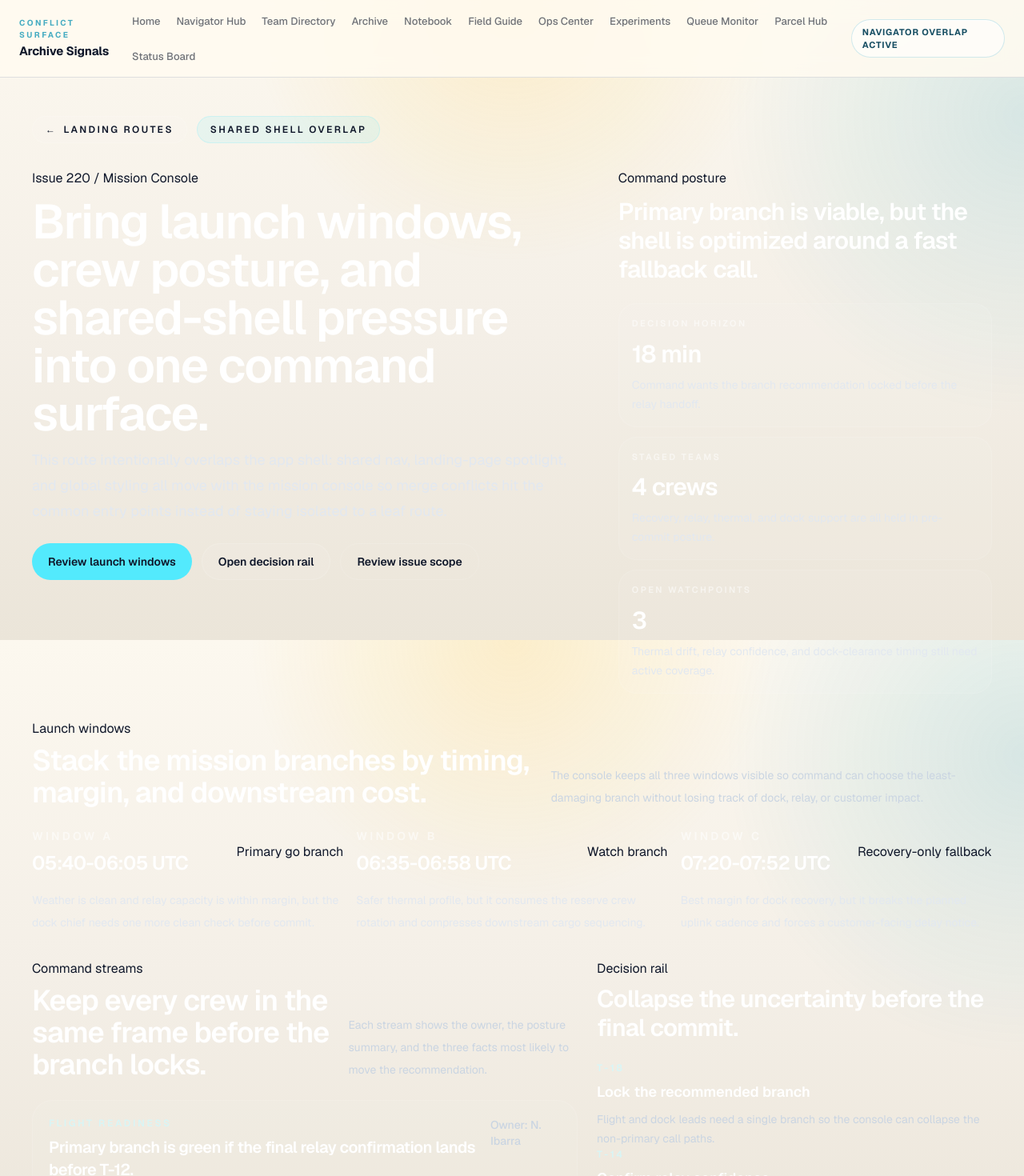
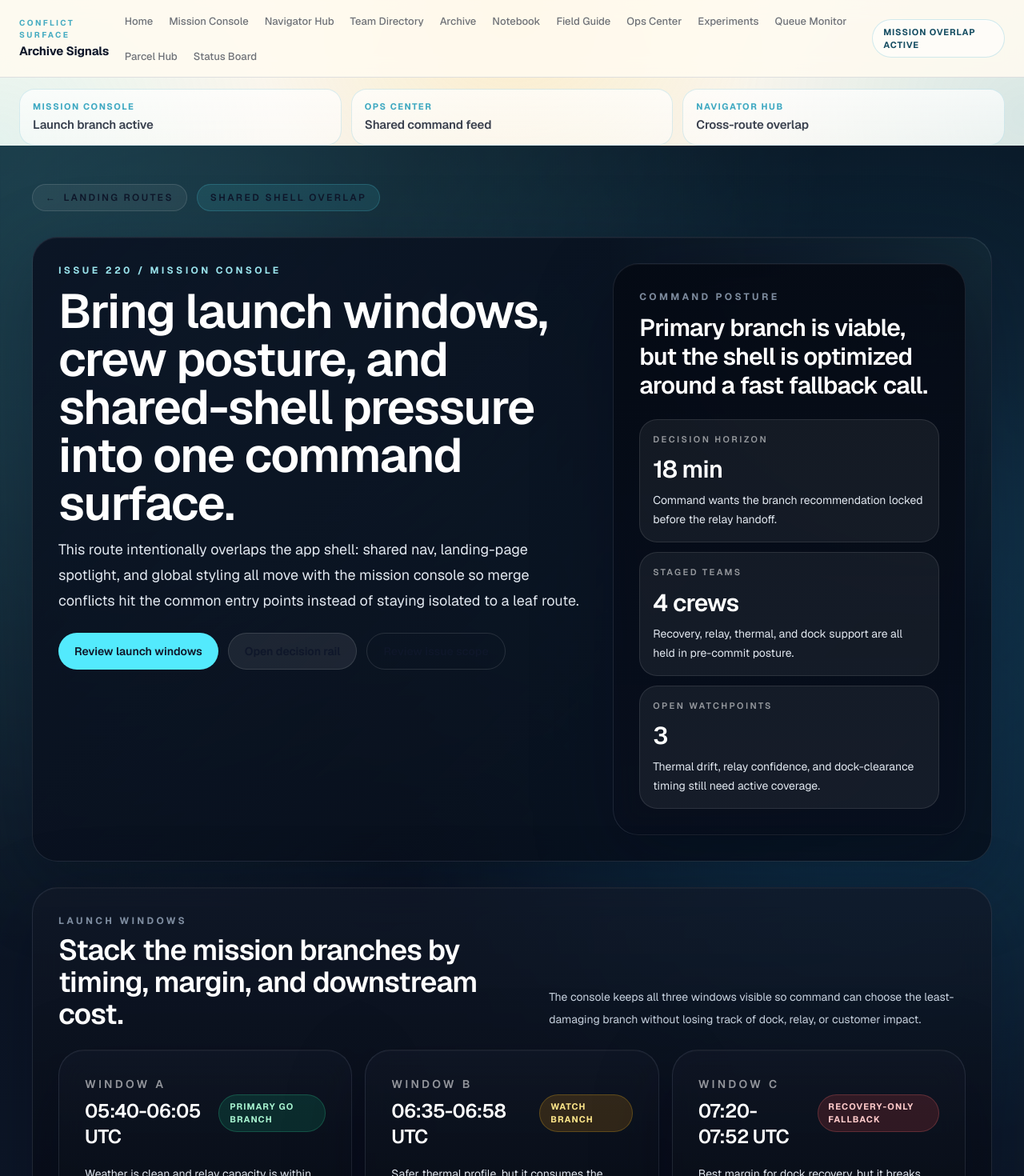
Before and after one commit to iamasx/api-test, a Next.js app: page /mission-console in a window 1280 px wide. Shown: the top 1470 px of the page at 80% size. Built offline with nearby package versions, Linux system fonts and the light colour scheme.

Commit message:
feat: complete mission console shared shell

```diff
--- a/src/app/globals.css
+++ b/src/app/globals.css
@@ -9,6 +9,12 @@
   --nav-height: 3.5rem;
   --ops-accent: #0e7490;
   --ops-accent-light: rgba(14, 116, 144, 0.08);
+  --mission-accent: #67e8f9;
+  --mission-accent-strong: #0891b2;
+  --mission-accent-soft: rgba(103, 232, 249, 0.12);
+  --mission-panel: rgba(8, 15, 28, 0.72);
+  --mission-panel-strong: rgba(4, 10, 20, 0.9);
+  --mission-line: rgba(148, 163, 184, 0.16);
   --navigator-accent: #0891b2;
   --navigator-accent-light: rgba(8, 145, 178, 0.12);
   --navigator-accent-soft: rgba(34, 211, 238, 0.08);
@@ -59,6 +65,7 @@
 
 html {
   scroll-behavior: smooth;
+  scroll-padding-top: calc(var(--nav-height) + 4.5rem);
 }
 
 body {
@@ -68,6 +75,7 @@ body {
   background-image:
     radial-gradient(circle at top, rgba(251, 191, 36, 0.18), transparent 32%),
     radial-gradient(circle at right 18%, rgba(8, 145, 178, 0.14), transparent 26%),
+    radial-gradient(circle at left 22%, rgba(103, 232, 249, 0.14), transparent 24%),
     linear-gradient(180deg, #fcf8ef 0%, #f4efe7 52%, #ebe5d9 100%);
   font-family: var(--font-geist-sans), Arial, Helvetica, sans-serif;
 }
@@ -193,6 +201,49 @@ a {
   text-transform: uppercase;
   color: var(--navigator-ink);
   box-shadow: inset 0 1px 0 rgba(255, 255, 255, 0.85);
+}
+
+.app-shell-status {
+  display: grid;
+  grid-template-columns: repeat(3, minmax(0, 1fr));
+  gap: 0.75rem;
+  padding: 0.85rem 1.5rem 0;
+}
+
+.app-shell-status__item {
+  display: flex;
+  flex-direction: column;
+  gap: 0.2rem;
+  border-radius: 1.2rem;
+  border: 1px solid rgba(8, 145, 178, 0.14);
+  background:
+    linear-gradient(180deg, rgba(255, 255, 255, 0.72), rgba(255, 255, 255, 0.48));
+  padding: 0.85rem 1rem;
+  transition:
+    transform 0.2s ease,
+    border-color 0.2s ease,
+    box-shadow 0.2s ease;
+}
+
+.app-shell-status__item:hover {
+  transform: translateY(-1px);
+  border-color: rgba(8, 145, 178, 0.26);
+  box-shadow: 0 14px 28px rgba(14, 116, 144, 0.08);
+}
+
+.app-shell-status__label {
+  font-size: 0.6875rem;
+  font-weight: 700;
+  letter-spacing: 0.14em;
+  text-transform: uppercase;
+  color: rgba(8, 145, 178, 0.78);
+}
+
+.app-shell-status__value {
+  font-size: 0.9375rem;
+  font-weight: 600;
+  letter-spacing: -0.01em;
+  color: rgba(15, 23, 42, 0.82);
 }
 
 /* ── Operations-center accent utilities ───────────────────── */
@@ -389,6 +440,142 @@ a {
   .app-nav__meta {
     display: none;
   }
+
+  .app-shell-status {
+    grid-template-columns: 1fr;
+    padding-inline: 1rem;
+  }
+}
+
+/* ── Mission-console shared shell styles ──────────────────── */
+
+.mission-console-shell {
+  position: relative;
+  min-height: 100vh;
+  overflow: hidden;
+  background:
+    radial-gradient(circle at top left, rgba(103, 232, 249, 0.16), transparent 28%),
+    radial-gradient(circle at 88% 14%, rgba(56, 189, 248, 0.18), transparent 24%),
+    linear-gradient(180deg, #07101c 0%, #0d1728 42%, #101f33 100%);
+}
+
+.mission-console-shell__glow {
+  pointer-events: none;
+  position: absolute;
+  inset: 0;
+  background:
+    radial-gradient(circle at 18% 8%, rgba(103, 232, 249, 0.12), transparent 22%),
+    radial-gradient(circle at 84% 24%, rgba(14, 165, 233, 0.11), transparent 20%),
+    radial-gradient(circle at 76% 88%, rgba(251, 191, 36, 0.08), transparent 18%);
+}
+
+.mission-panel {
+  position: relative;
+  overflow: hidden;
+  border: 1px solid var(--mission-line);
+  border-radius: 2rem;
+  background:
+    linear-gradient(180deg, rgba(17, 24, 39, 0.72), rgba(6, 11, 20, 0.92));
+  padding: 1.5rem;
+  box-shadow:
+    0 28px 100px rgba(2, 6, 23, 0.3),
+    inset 0 1px 0 rgba(255, 255, 255, 0.04);
+  backdrop-filter: blur(18px);
+}
+
+.mission-panel--hero {
+  background:
+    radial-gradient(circle at top right, rgba(103, 232, 249, 0.1), transparent 34%),
+    linear-gradient(135deg, rgba(10, 18, 34, 0.92), rgba(7, 12, 22, 0.72));
+}
+
+.mission-panel--contrast {
+  background:
+    linear-gradient(180deg, rgba(5, 10, 20, 0.92), rgba(8, 16, 30, 0.84));
+}
+
+.mission-panel--window {
+  min-height: 100%;
+  padding: 1.5rem;
+}
+
+.mission-kicker {
+  font-size: 0.75rem;
+  font-weight: 700;
+  letter-spacing: 0.28em;
+  text-transform: uppercase;
+  color: rgba(165, 243, 252, 0.92);
+}
+
+.mission-kicker--muted {
+  color: rgba(148, 163, 184, 0.84);
+}
+
+.mission-chip {
+  display: inline-flex;
+  align-items: center;
+  justify-content: center;
+  border-radius: 9999px;
+  padding: 0.4rem 0.8rem;
+  font-size: 0.6875rem;
+  font-weight: 700;
+  letter-spacing: 0.1em;
+  text-transform: uppercase;
+}
+
+.mission-chip--stable {
+  border: 1px solid rgba(52, 211, 153, 0.24);
+  background: rgba(16, 185, 129, 0.16);
+  color: rgb(167, 243, 208);
+}
+
+.mission-chip--watch {
+  border: 1px solid rgba(251, 191, 36, 0.24);
+  background: rgba(245, 158, 11, 0.16);
+  color: rgb(253, 230, 138);
+}
+
+.mission-chip--risk {
+  border: 1px solid rgba(248, 113, 113, 0.24);
+  background: rgba(239, 68, 68, 0.16);
+  color: rgb(254, 202, 202);
+}
+
+.mission-rail {
+  display: grid;
+  gap: 1rem;
+  list-style: none;
+  margin: 0;
+  padding: 0;
+}
+
+.mission-rail__item {
+  position: relative;
+  border-radius: 1.45rem;
+  border: 1px solid rgba(148, 163, 184, 0.14);
+  background: rgba(15, 23, 42, 0.46);
+  padding: 1rem 1rem 1rem 1.25rem;
+}
+
+.mission-rail__item::before {
+  content: "";
+  position: absolute;
+  top: 1.15rem;
+  bottom: 1.15rem;
+  left: 0;
+  width: 3px;
+  border-radius: 9999px;
+  background: linear-gradient(
+    180deg,
+    rgba(103, 232, 249, 0.85) 0%,
+    rgba(56, 189, 248, 0.35) 100%
+  );
+}
+
+@media (min-width: 640px) {
+  .mission-panel {
+    padding: 2rem;
+  }
 }
 
 /* ── Queue-monitor & parcel-hub shared styles ────────────── */
--- a/src/app/layout.tsx
+++ b/src/app/layout.tsx
@@ -19,11 +19,12 @@ export const metadata: Metadata = {
     template: "%s | Archive Signals",
   },
   description:
-    "Operational dashboards, navigator handoff surfaces, experiment registries, and field guides for archive-driven teams.",
+    "Operational dashboards, mission-console launch surfaces, experiment registries, and field guides for archive-driven teams.",
 };
 
 const navLinks = [
   { href: "/", label: "Home" },
+  { href: "/mission-console", label: "Mission Console" },
   { href: "/navigator-hub", label: "Navigator Hub" },
   { href: "/team-directory", label: "Team Directory" },
   { href: "/archive-browser", label: "Archive" },
@@ -34,6 +35,24 @@ const navLinks = [
   { href: "/queue-monitor", label: "Queue Monitor" },
   { href: "/parcel-hub", label: "Parcel Hub" },
   { href: "/status-board", label: "Status Board" },
+] as const;
+
+const shellStatusLinks = [
+  {
+    href: "/mission-console",
+    label: "Mission Console",
+    value: "Launch branch active",
+  },
+  {
+    href: "/operations-center",
+    label: "Ops Center",
+    value: "Shared command feed",
+  },
+  {
+    href: "/navigator-hub",
+    label: "Navigator Hub",
+    value: "Cross-route overlap",
+  },
 ] as const;
 
 export default function RootLayout({
@@ -63,13 +82,21 @@ export default function RootLayout({
               </li>
             ))}
           </ul>
-          <p className="app-nav__meta">Navigator overlap active</p>
+          <p className="app-nav__meta">Mission overlap active</p>
         </nav>
+        <div className="app-shell-status" aria-label="Shared shell status">
+          {shellStatusLinks.map((item) => (
+            <Link key={item.href} href={item.href} className="app-shell-status__item">
+              <span className="app-shell-status__label">{item.label}</span>
+              <span className="app-shell-status__value">{item.value}</span>
+            </Link>
+          ))}
+        </div>
         {children}
         <footer className="mt-auto border-t border-[var(--line)] py-6 text-center">
           <p className="section-label text-slate-500">
-            Archive Signals &middot; Navigator Hub &middot; Status Board &middot;
-            Built for conflict testing
+            Archive Signals &middot; Mission Console &middot; Status Board
+            &middot; Built for conflict testing
           </p>
         </footer>
       </body>
--- a/src/app/mission-console/page.tsx
+++ b/src/app/mission-console/page.tsx
@@ -226,7 +226,7 @@ export default function MissionConsolePage() {
                 {consoleStats.map((stat) => (
                   <article
                     key={stat.label}
-                    className="rounded-[1.4rem] border border-white/10 bg-white/6 px-4 py-4"
+                    className="rounded-[1.4rem] border border-white/10 bg-white/[0.06] px-4 py-4"
                   >
                     <p className="text-[11px] font-semibold uppercase tracking-[0.22em] text-white/55">
                       {stat.label}
@@ -310,7 +310,7 @@ export default function MissionConsolePage() {
               {commandStreams.map((stream) => (
                 <article
                   key={stream.title}
-                  className="rounded-[1.6rem] border border-white/10 bg-white/6 px-5 py-5"
+                  className="rounded-[1.6rem] border border-white/10 bg-white/[0.06] px-5 py-5"
                 >
                   <div className="flex flex-col gap-3 lg:flex-row lg:items-start lg:justify-between">
                     <div className="space-y-2">
@@ -384,7 +384,7 @@ export default function MissionConsolePage() {
                 {operatorAssignments.map((assignment) => (
                   <article
                     key={assignment.lane}
-                    className="rounded-[1.6rem] border border-white/10 bg-white/6 px-5 py-5"
+                    className="rounded-[1.6rem] border border-white/10 bg-white/[0.06] px-5 py-5"
                   >
                     <div className="flex flex-col gap-3 sm:flex-row sm:items-center sm:justify-between">
                       <div>
--- a/src/app/page.tsx
+++ b/src/app/page.tsx
@@ -1,10 +1,10 @@
 import Link from "next/link";
 import { teamGroups, getDirectoryMetrics } from "@/data/team-directory";
 
-const navigatorHubHighlights = [
-  "New navigator hub route with linked intervention rails across queue, parcel, and command views",
+const missionConsoleHighlights = [
+  "New mission console route with launch windows, crew posture, and a decision rail in one shared surface",
   "Shared landing-page overlap that rewrites the featured hero around the new route",
-  "Global shell styling updates that intentionally modify the common app nav, footer, and theme tokens",
+  "Global shell styling updates that intentionally modify the common app nav, footer, and launch-status strip",
 ];
 
 const notebookHighlights = [
@@ -70,30 +70,30 @@ export default function Home() {
 
   return (
     <main className="mx-auto flex w-full max-w-6xl flex-1 flex-col gap-[var(--section-gap)] px-6 py-12 sm:px-10 lg:px-12">
-      <section className="overflow-hidden rounded-[2rem] border border-[var(--line)] bg-[var(--surface)] shadow-[0_20px_90px_rgba(15,23,42,0.08)]">
+      <section className="route-entry-link navigator-shell-card overflow-hidden rounded-[2rem] border border-[var(--line)] bg-[var(--surface)] shadow-[0_20px_90px_rgba(15,23,42,0.08)]">
         <div className="grid gap-10 px-6 py-10 sm:px-10 lg:grid-cols-[minmax(0,1.2fr)_minmax(260px,0.8fr)] lg:px-12 lg:py-14">
           <div className="space-y-6">
             <p className="text-sm font-semibold uppercase tracking-[0.28em] text-cyan-700">
-              Issue 216 / Navigator Hub
+              Issue 220 / Mission Console
             </p>
             <div className="space-y-4">
               <h1 className="max-w-3xl text-4xl font-semibold tracking-tight text-slate-950 sm:text-5xl">
-                Coordinate shared app-shell handoffs from a dedicated navigator
-                hub.
+                Open the mission console to manage launch branches, crew
+                posture, and shared app-shell pressure.
               </h1>
               <p className="max-w-2xl text-lg leading-8 text-slate-600">
-                The navigator hub is the new conflict surface for issue 216:
-                one route that pulls together lane pressure, handoff timing,
-                and shared-shell entry points while also rewriting common
-                landing and global presentation files.
+                Issue 220 intentionally overlaps the shared shell: the mission
+                console brings launch windows, operator lanes, and escalation
+                timing into one route while also rewriting the landing page,
+                nav chrome, and global presentation tokens.
               </p>
             </div>
             <div className="flex flex-col gap-4 sm:flex-row">
               <Link
-                href="/navigator-hub"
+                href="/mission-console"
                 className="inline-flex items-center justify-center rounded-full bg-cyan-700 px-6 py-3 text-sm font-semibold text-cyan-50 transition hover:bg-cyan-800"
               >
-                Open navigator hub
+                Open mission console
               </Link>
               <Link
                 href="/operations-center"
@@ -102,7 +102,7 @@ export default function Home() {
                 Open ops center
               </Link>
               <a
-                href="https://github.com/iamasx/api-test/issues/216"
+                href="https://github.com/iamasx/api-test/issues/220"
                 className="inline-flex items-center justify-center rounded-full border border-slate-300 px-6 py-3 text-sm font-semibold text-slate-700 transition hover:border-slate-950 hover:text-slate-950"
                 target="_blank"
                 rel="noreferrer"
@@ -114,10 +114,10 @@ export default function Home() {
 
           <div className="rounded-[1.75rem] border border-slate-200/80 bg-[var(--surface-strong)] p-6 shadow-[inset_0_1px_0_rgba(255,255,255,0.8)]">
             <p className="text-sm font-semibold uppercase tracking-[0.24em] text-slate-500">
-              Conflict checks
+              Mission overlap
             </p>
             <ul className="mt-5 space-y-4">
-              {navigatorHubHighlights.map((item) => (
+              {missionConsoleHighlights.map((item) => (
                 <li
                   key={item}
                   className="rounded-2xl border border-slate-200 bg-white/75 px-4 py-4 text-sm leading-6 text-slate-600"
```
